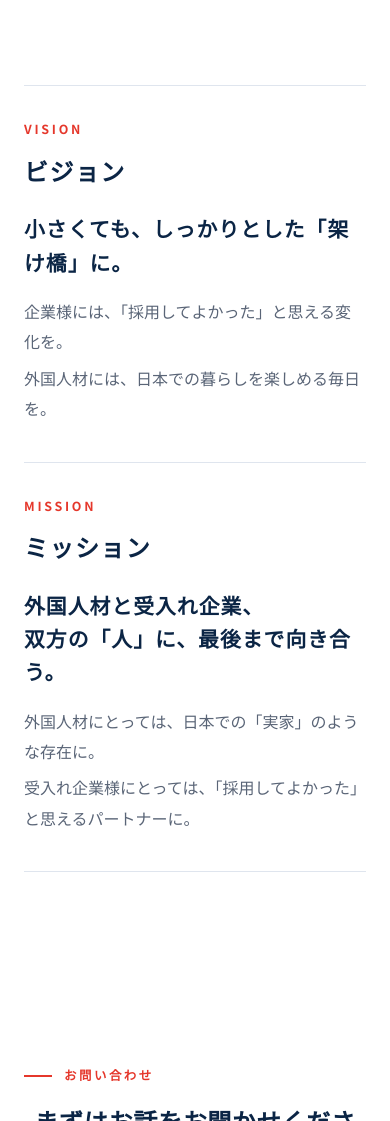
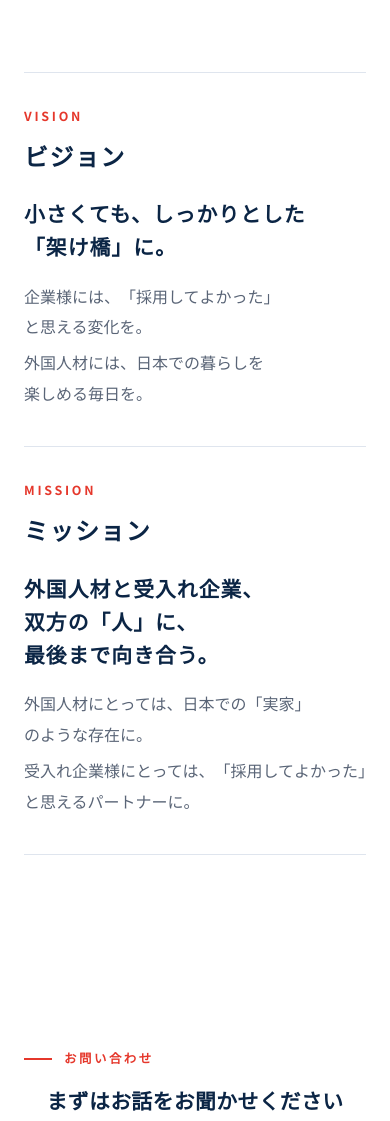
Before and after one commit to minatogrouphr-debug/minato.group.hr, a plain HTML site: page philosophy.html in a window 390 px wide. Shown: the part 713-1834 px from the top of the page. Drawn offline with Linux system fonts and the light colour scheme.

Commit message:
Add files via upload

```diff
--- a/philosophy.html
+++ b/philosophy.html
@@ -55,8 +55,8 @@
   <section class="phil-top">
     <div class="wrap">
       <p class="phil-tag">経営理念</p>
-      <p class="phil-big">「ここなら安心」を、日本中に。</p>
-      <p class="phil-sub">ひとりに、ならない日本へ。採用の前も、あとも、最後まで。</p>
+      <p class="phil-big">「ここなら安心」を、<wbr>日本中に。</p>
+      <p class="phil-sub">ひとりに、ならない日本へ。<wbr>採用の前も、<wbr>あとも、<wbr>最後まで。</p>
     </div>
   </section>
 
@@ -70,9 +70,9 @@
             <p class="phil-name">ビジョン</p>
           </div>
           <div class="phil-body">
-            <p class="phil-lead">小さくても、しっかりとした「架け橋」に。</p>
-            <p>企業様には、「採用してよかった」と思える変化を。</p>
-            <p>外国人材には、日本での暮らしを楽しめる毎日を。</p>
+            <p class="phil-lead">小さくても、<wbr>しっかりとした<wbr>「架け橋」に。</p>
+            <p>企業様には、<wbr>「採用してよかった」と<wbr>思える変化を。</p>
+            <p>外国人材には、<wbr>日本での暮らしを<wbr>楽しめる毎日を。</p>
           </div>
         </div>
 
@@ -82,9 +82,9 @@
             <p class="phil-name">ミッション</p>
           </div>
           <div class="phil-body">
-            <p class="phil-lead">外国人材と受入れ企業、<br>双方の「人」に、最後まで向き合う。</p>
-            <p>外国人材にとっては、日本での「実家」のような存在に。</p>
-            <p>受入れ企業様にとっては、「採用してよかった」と思えるパートナーに。</p>
+            <p class="phil-lead">外国人材と受入れ企業、<br>双方の「人」に、<wbr>最後まで向き合う。</p>
+            <p>外国人材にとっては、<wbr>日本での「実家」のような存在に。</p>
+            <p>受入れ企業様にとっては、<wbr>「採用してよかった」と<wbr>思えるパートナーに。</p>
           </div>
         </div>
 
--- a/style.css
+++ b/style.css
@@ -1712,3 +1712,20 @@ img { max-width: 100%; display: block; }
   .nd-service { flex-direction: column; align-items: flex-start; }
   .nd-service img { width: 170px; align-self: center; }
 }
+/* ===== スマホ向けの文字の調整（読みやすさ） ===== */
+h1, h2, h3 { line-break: strict; text-wrap: balance; }
+p, li, dd { line-break: strict; text-wrap: pretty; }
+@media (max-width: 779px) {
+  body { line-height: 1.85; }
+  .hero h1 { font-size: clamp(1.5rem, 6.6vw, 1.95rem); letter-spacing: 0.02em; max-width: none; line-height: 1.55; }
+  .hero-lead { font-size: 0.92rem; letter-spacing: 0; }
+  .eyebrow { letter-spacing: 0.14em; }
+  .section-title { font-size: 1.3rem; letter-spacing: 0.02em; max-width: none; }
+  .philosophy-main, .phil-lead, .quiz-q, .quiz-rtitle { letter-spacing: 0.02em; }
+  .phil-big { letter-spacing: 0.04em; }
+  .stat-label, .stat p { letter-spacing: 0; }
+}
+@media (max-width: 779px) {
+  .hero h1 { word-break: keep-all; overflow-wrap: anywhere; }
+}
+.phil-big, .phil-sub, .phil-lead, .phil-body p { word-break: keep-all; overflow-wrap: anywhere; }
```
Also changed, not shown: index.html (+1 -1 lines).
